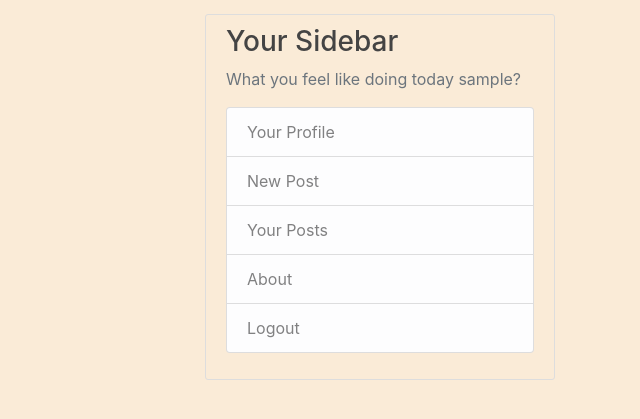
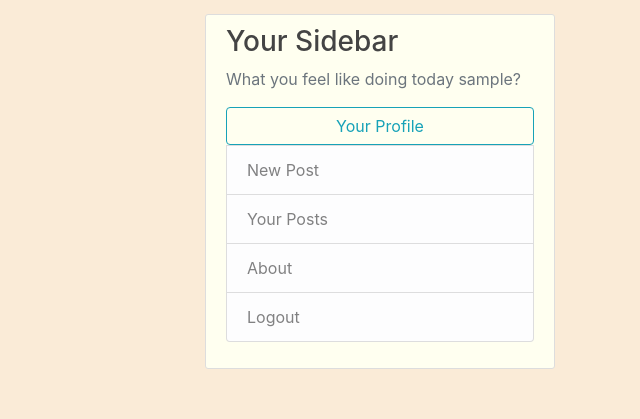
Before and after one commit to firsztkuba/djangoblog, a Django app: page / in a window 1280 px wide. Shown: the part 66-485 px from the top of the page, without its empty margins (640-1280 px from the left). Run offline with Django 4.2, Linux system fonts and the light colour scheme; the visitor is signed in with stand-in values (Sample User, id 1); data that the repository does not hold is empty; some libraries are stand-ins or nearby versions.

Commit message:
Updated base.html

```diff
--- a/blog/static/blog/main2.css
+++ b/blog/static/blog/main2.css
@@ -29,7 +29,7 @@ ul {
 }
 
 .content-section {
-  background: ##FFFFF0;
+  background: #FFFFF0;
   padding: 10px 20px;
   border: 1px solid #dddddd;
   border-radius: 3px;
--- a/blog/templates/blog/base.html
+++ b/blog/templates/blog/base.html
@@ -55,7 +55,7 @@
             {% if user.is_authenticated %}
             <p class='text-muted'>What you feel like doing today {{ user.username }}?
               <ul class="list-group">
-                <a class="list-group-item list-group-item-light" href="{% url 'profile' %}">Your Profile</a>
+                <a class="btn btn-outline-info" href="{% url 'profile' %}">Your Profile</a>
                 <a class="list-group-item list-group-item-light" href="{% url 'post-create' %}">New Post</a>
                 <a class="list-group-item list-group-item-light" href="{% url 'user-posts' user.username %}">Your Posts</a>
                 <a class="list-group-item list-group-item-light" href="{% url 'blog-about' %}">About</a>
```
